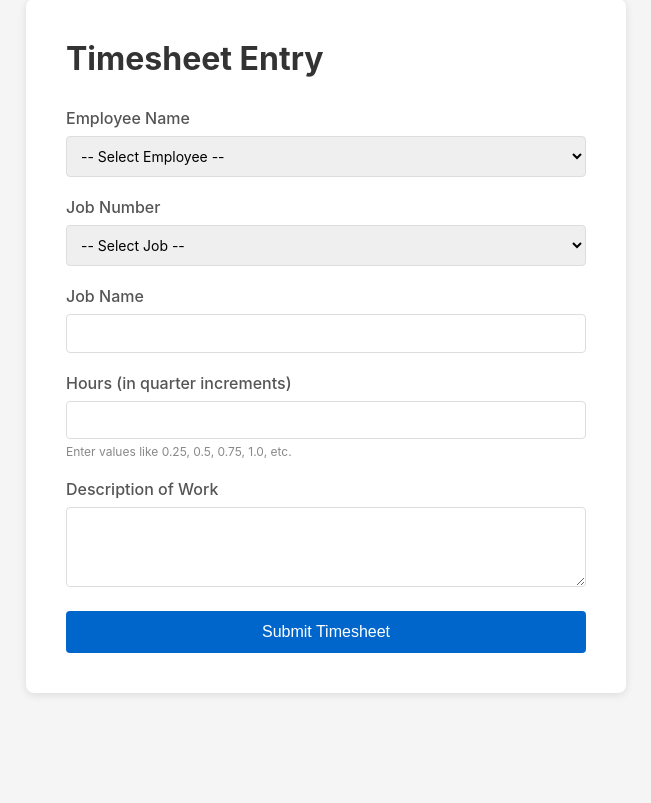
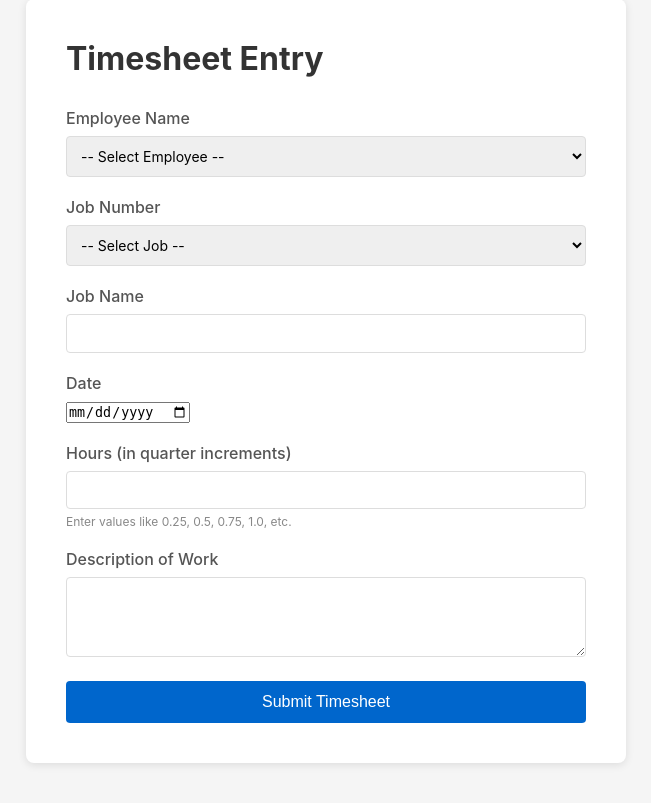
Before and after one commit to bclarknc-tech/Timesheet-app, a Flask app: page / in a window 1280 px wide. Shown: the part 41-844 px from the top of the page, without its empty margins (314-965 px from the left). Before the commit the page ends 736 px from the top, so only its background shows below. Run offline with Flask 3, Linux system fonts and the light colour scheme.

Commit message:
Add date picker to timesheet entry form

```diff
--- a/app.py
+++ b/app.py
@@ -17,6 +17,7 @@ class Timesheet(db.Model):
     job_name = db.Column(db.String(200), nullable=False)
     hours = db.Column(db.Float, nullable=False)
     description = db.Column(db.Text, nullable=False)
+    work_date = db.Column(db.Date, nullable=False)
     date_submitted = db.Column(db.DateTime, default=datetime.utcnow)
     is_billed = db.Column(db.Boolean, default=False)
 
@@ -50,6 +51,7 @@ def get_jobs():
 
 @app.route('/api/submit', methods=['POST'])
 def submit_timesheet():
+    from datetime import date
     data = request.json
     try:
         entry = Timesheet(
@@ -57,7 +59,8 @@ def submit_timesheet():
             job_number=data['job_number'],
             job_name=data['job_name'],
             hours=float(data['hours']),
-            description=data['description']
+            description=data['description'],
+            work_date=datetime.strptime(data['date'], '%Y-%m-%d').date()
         )
         db.session.add(entry)
         db.session.commit()
@@ -106,11 +109,12 @@ def get_report():
     total_hours = 0
     for entry in entries:
         result.append({
+            'id': entry.id,
             'employee': entry.employee_name,
             'job_number': entry.job_number,
             'job_name': entry.job_name,
             'hours': entry.hours,
-            'date': entry.date_submitted.strftime('%Y-%m-%d'),
+            'date': entry.work_date.strftime('%Y-%m-%d'),
             'description': entry.description,
             'is_billed': entry.is_billed
         })
--- a/templates/index.html
+++ b/templates/index.html
@@ -48,6 +48,11 @@
             </div>
 
             <div class="form-group">
+                <label for="date">Date</label>
+                <input type="date" id="date" name="date" required>
+            </div>
+
+            <div class="form-group">
                 <label for="hours">Hours (in quarter increments)</label>
                 <input type="number" id="hours" name="hours" step="0.25" min="0.25" required>
                 <div class="hours-note">Enter values like 0.25, 0.5, 0.75, 1.0, etc.</div>
@@ -93,6 +98,7 @@
                 employee_name: form.employee_name.value,
                 job_number: form.job_number.value,
                 job_name: form.job_name.value,
+                date: form.date.value,
                 hours: form.hours.value,
                 description: form.description.value
             };
```
